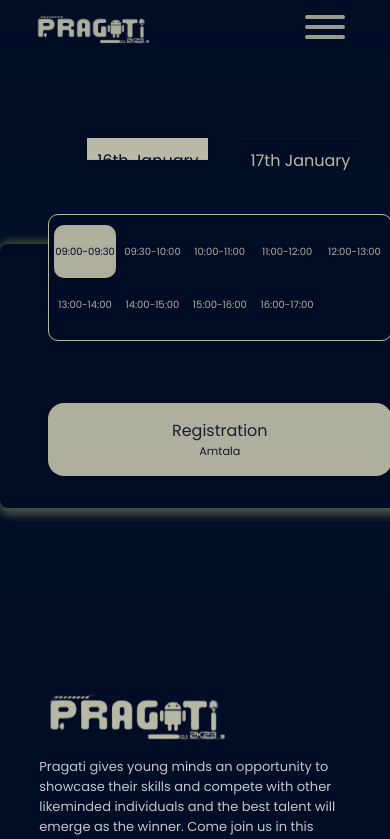
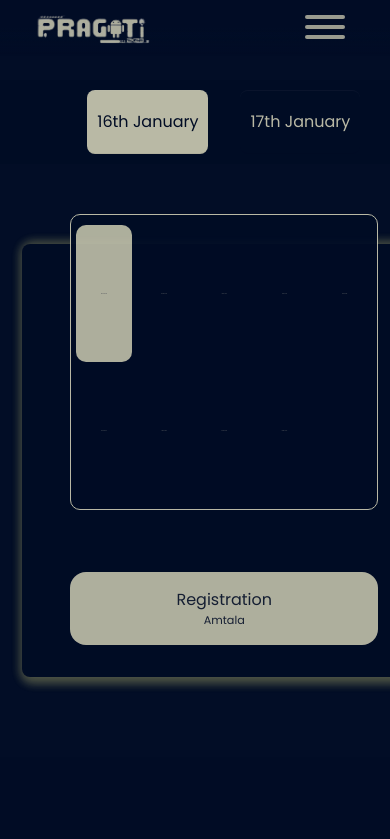
Before and after one commit to am-here/PRAGATI, a React (Create React App) app: page /schedule in a window 390 px wide. Shown: the top 839 px of the page. Built offline with nearby package versions, Linux system fonts and the light colour scheme; a web font is replaced by a local one.

Commit message:
schedule responsive

```diff
--- a/src/components/Scheduler/Scheduler.css
+++ b/src/components/Scheduler/Scheduler.css
@@ -37,6 +37,7 @@ body {
   border-top: 1px solid rgba(225, 225, 225, 0.05);
   transition: 0.3s;
   color: var(--primary);
+  margin: 1px 0;
 }
 .sidebar button:hover {
   background-color: var(--primary);
@@ -52,8 +53,9 @@ body {
 }
 
 .schedule_body {
-  width: 98%;
-  margin: 5rem 0;
+  /* width: 98%; */
+  width: 90%;
+    margin: 5rem auto;
   height: auto;
   padding: 2rem 3rem;
   border-radius: 0.5rem;
@@ -77,6 +79,7 @@ body {
 }
 .timeline button {
   color: var(--primary);
+  font-size: 1px !important;
   padding: 15px 0;
   text-align: center;
   transition: 0.3s;
@@ -89,6 +92,7 @@ body {
 .active-day {
   background-color: var(--primary);
   color: var(--bg-color) !important;
+  padding: 2px 1px;
 }
 
 .ScheduleCardRow {
@@ -144,7 +148,8 @@ body {
   }
 
   .sidebar button {
-    margin: 3rem 1rem;
+    margin: 0rem 1rem;
+    border-radius: 0.5rem;
   }
   .sidebar h2 {
     display: none;
@@ -153,7 +158,7 @@ body {
 
 @media only screen and (max-width: 900px) {
   .timeline {
-    height: 15vh;
+    height: 35vh;
     grid-template-columns: repeat(5, 1fr);
     width: 100%;
   }
```
